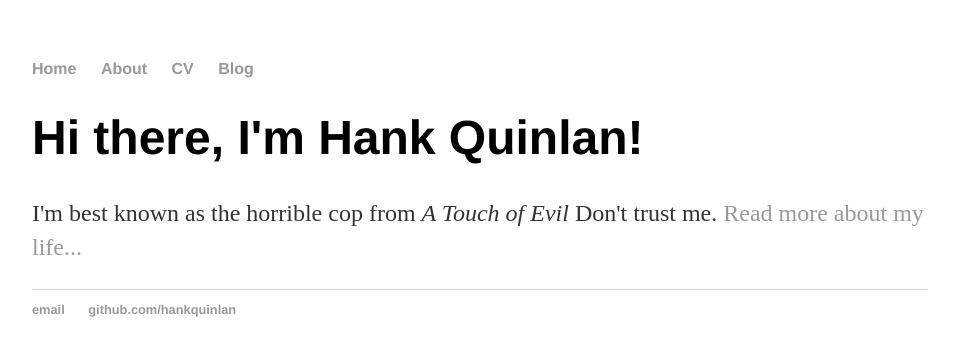
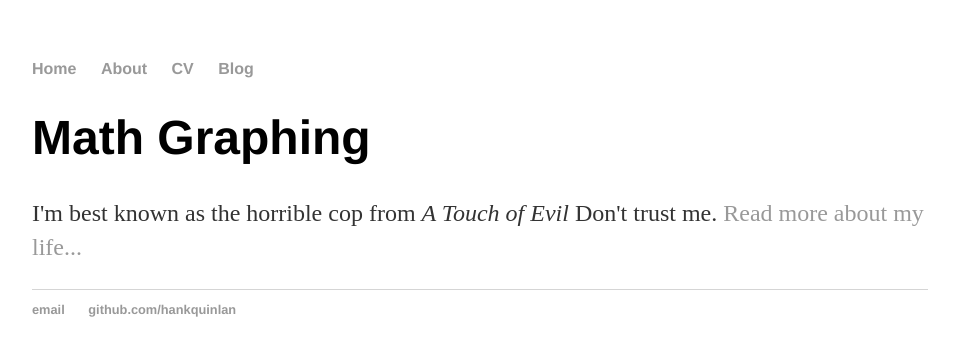
Before and after one commit to rbobkoskie3/rbobkoskie3.github.io, a Jekyll site: the page built from index.html, in a window 1280 px wide. Shown: the top 356 px of the page, without its empty margins (160-1115 px from the left). Built offline with Jekyll 4.4.1, drawn with Linux system fonts in a browser that asks for light colours.

Commit message:
Update index.html

```diff
--- a/index.html
+++ b/index.html
@@ -1,8 +1,8 @@
 ---
 layout: default
-title: Hank Quinlan, Horrible Cop
+title: Math, Sonification, Plots
 ---
 <div class="blurb">
-	<h1>Hi there, I'm Hank Quinlan!</h1>
+	<h1>Math Graphing</h1>
 	<p>I'm best known as the horrible cop from <em>A Touch of Evil</em> Don't trust me. <a href="/about">Read more about my life...</a></p>
 </div><!-- /.blurb -->
```
